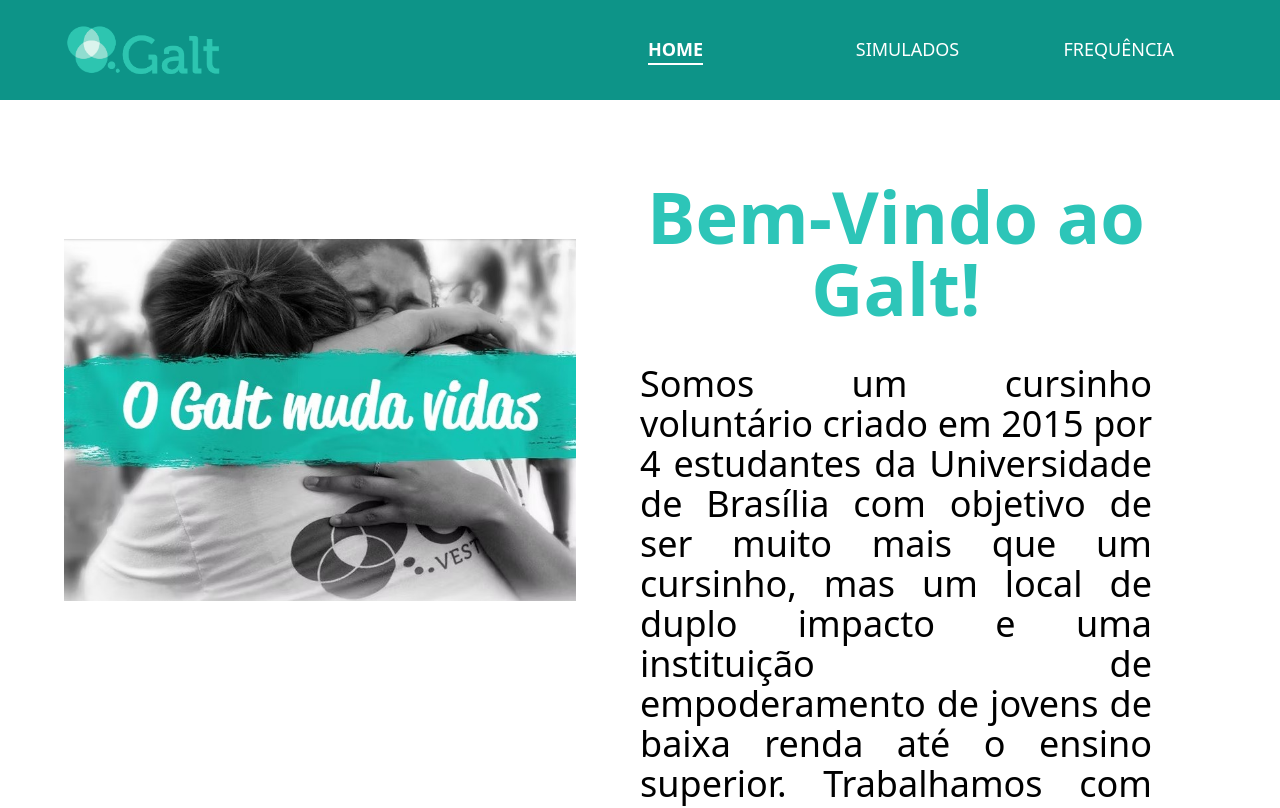
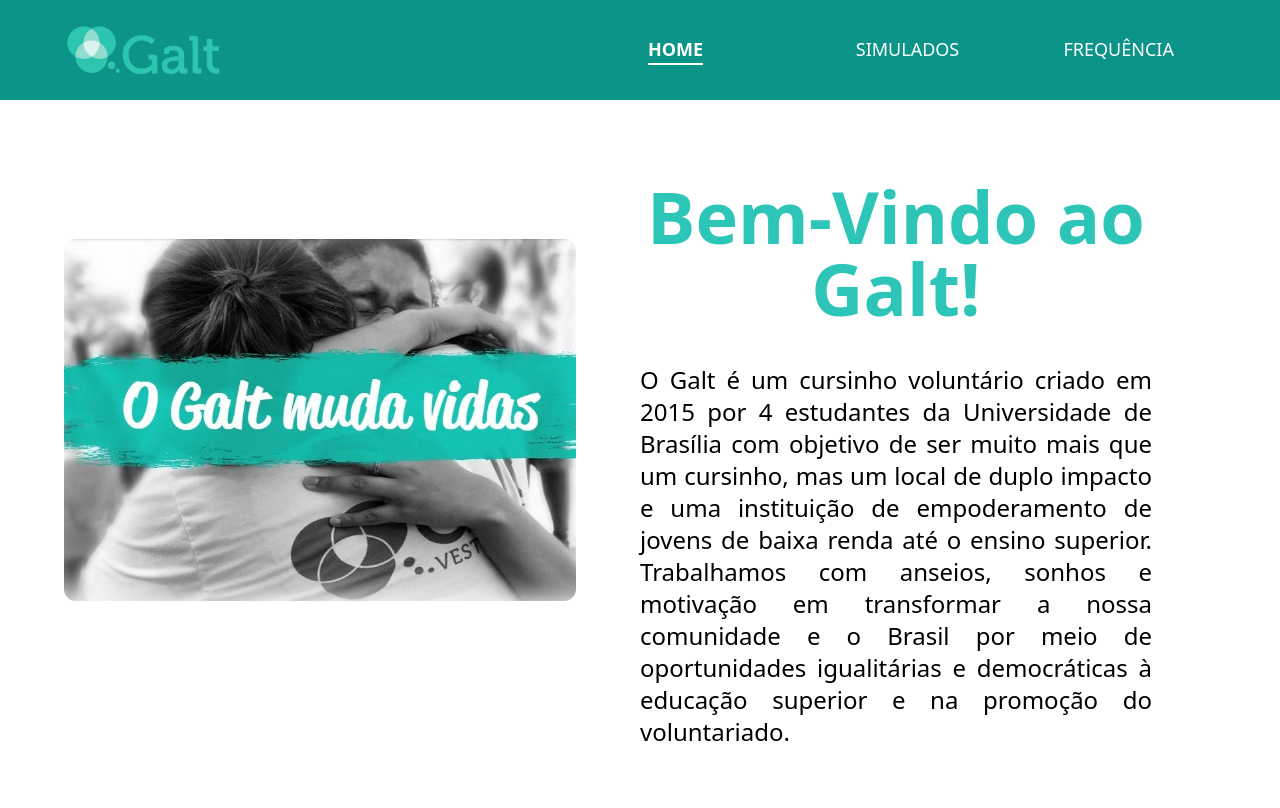
Before and after one commit to pfc15/Portal-Galt-Backend, a Next.js app in the folder frontend/: page /home in a window 1280 px wide. Shown: the top 808 px of the page. Built offline with nearby package versions, Linux system fonts and the light colour scheme.

Commit message:
feat(home): pequeno fix

```diff
--- a/frontend/src/app/home/page.tsx
+++ b/frontend/src/app/home/page.tsx
@@ -7,14 +7,14 @@
             <Header />
             <div className="flex w-full h-[80vh]">
                 <div className="flex items-center justify-center w-[50%]">
-                    <img src="/assets/homeImage.jpg" alt="undraw_education" className="w-full md:w-[80%]" />
+                    <img src="/assets/homeImage.jpg" alt="undraw_education" className="w-full md:w-[80%] rounded-xl" />
                 </div>
                 <div className="w-[40%] items-center justify-center h-[54vh] pt-20 text-justify mr-[20px]">
                     <h1 className="text-main_color text-center font-wight-bold pb-10 text-7xl font-extrabold">
                         Bem-Vindo ao Galt!
                     </h1>
-                    <h1 className="text-black font-wight-bold text-4xl">
-                        Somos um cursinho voluntário criado em 2015 por 4 estudantes da Universidade de Brasília com objetivo de ser muito mais que um cursinho, mas um local de duplo impacto e uma instituição de empoderamento de jovens de baixa renda até o ensino superior.
+                    <h1 className="text-black font-wight-bold text-2xl">
+                        O Galt é um cursinho voluntário criado em 2015 por 4 estudantes da Universidade de Brasília com objetivo de ser muito mais que um cursinho, mas um local de duplo impacto e uma instituição de empoderamento de jovens de baixa renda até o ensino superior.
                         Trabalhamos com anseios, sonhos e motivação em transformar a nossa comunidade e o Brasil por meio de oportunidades igualitárias e democráticas à educação superior e na promoção do voluntariado.
                     </h1>
                 </div>
--- a/frontend/src/app/homeadmin/page.tsx
+++ b/frontend/src/app/homeadmin/page.tsx
@@ -7,14 +7,14 @@
             <Header isadmin />
             <div className="flex w-full h-[80vh]">
                 <div className="flex items-center justify-center w-[50%]">
-                    <img src="/assets/homeImage.jpg" alt="undraw_education" className="w-full md:w-[80%]" />
+                    <img src="/assets/homeImage.jpg" alt="undraw_education" className="w-full md:w-[80%] rounded-xl" />
                 </div>
                 <div className="w-[40%] items-center justify-center h-[54vh] pt-20 text-justify mr-[20px]">
                     <h1 className="text-main_color text-center font-wight-bold pb-10 text-7xl font-extrabold">
                         Bem-Vindo ao Galt!
                     </h1>
-                    <h1 className="text-black font-wight-bold text-4xl">
-                        Somos um cursinho voluntário criado em 2015 por 4 estudantes da Universidade de Brasília com objetivo de ser muito mais que um cursinho, mas um local de duplo impacto e uma instituição de empoderamento de jovens de baixa renda até o ensino superior.
+                    <h1 className="text-black font-wight-bold text-2xl">
+                        O Galt é um cursinho voluntário criado em 2015 por 4 estudantes da Universidade de Brasília com objetivo de ser muito mais que um cursinho, mas um local de duplo impacto e uma instituição de empoderamento de jovens de baixa renda até o ensino superior.
                         Trabalhamos com anseios, sonhos e motivação em transformar a nossa comunidade e o Brasil por meio de oportunidades igualitárias e democráticas à educação superior e na promoção do voluntariado.
                     </h1>
                 </div>
```
